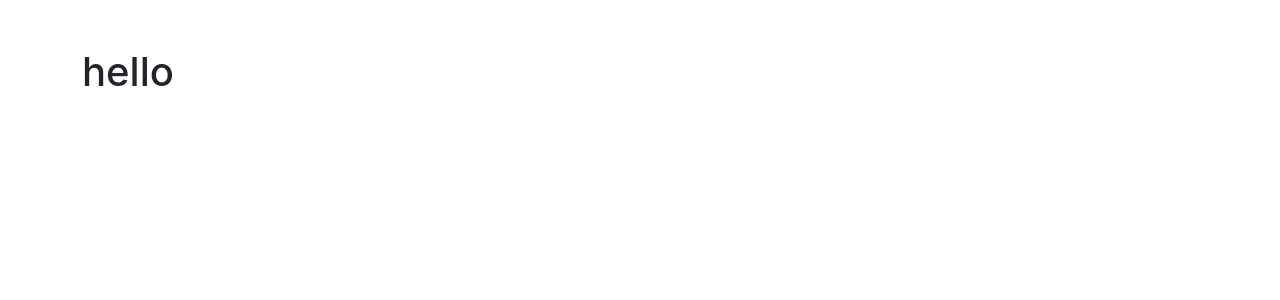
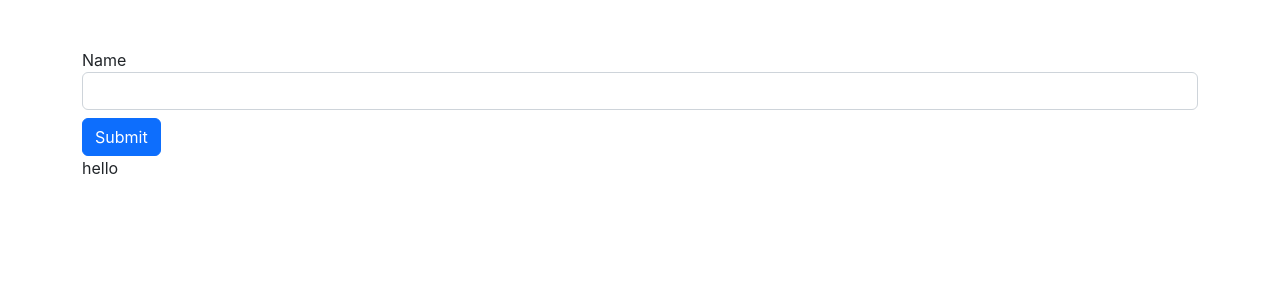
Before and after one commit to ShiranRidel/React-SandBox, a React (Create React App) app: page / in a window 1280 px wide. Shown: the top 300 px of the page. Built offline with nearby package versions, Linux system fonts and the light colour scheme.

Commit message:
UseRefExample1 - create DOM Reference

```diff
--- a/src/App.js
+++ b/src/App.js
@@ -1,8 +1,10 @@
+import UseRefExample1 from "./components/UseRefExample1";
+
 
 function App() {
   return (
     <div className='container mt-5'>
-      <h1>hello</h1>
+      <UseRefExample1/>
     </div>
   );
 }
--- /dev/null
+++ b/src/components/UseRefExample1.jsx
@@ -0,0 +1,36 @@
+import { useRef } from "react";
+
+function UseRefExample1() {
+  const inputRef = useRef();
+  const paraRef = useRef();
+
+  const onSubmit = (e) => {
+    e.preventDefault();
+    console.log(inputRef.current.value);
+    inputRef.current.value = "hello";
+    inputRef.current.style.backgroundColor = "red";
+    paraRef.current.innerText = "Goodbye";
+  };
+  return (
+    <div>
+      <form onSubmit={onSubmit}>
+        <label htmlFor="name">Name</label>
+        <input
+          type="text"
+          ref={inputRef}
+          id="name"
+          className=" form-control
+         mb-2"
+        />
+        <button type="submit" className="btn btn-primary">
+          Submit
+        </button>
+        <p onClick={() => inputRef.current.focus()} ref={paraRef}>
+          hello
+        </p>
+      </form>
+    </div>
+  );
+}
+
+export default UseRefExample1;
```
